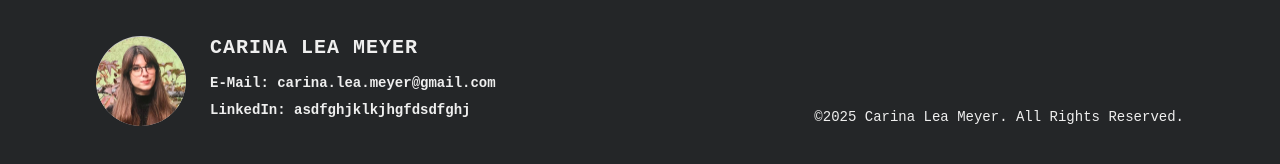
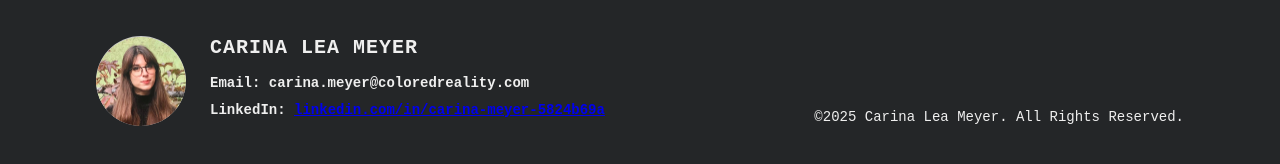
Before and after one commit to dLaMothe/ux-design-portfolio, a React (Create React App) app: page / in a window 1280 px wide. Shown: the part 6443-6607 px from the top of the page. Built offline with nearby package versions, Linux system fonts and the light colour scheme; a web font is replaced by a local one.

Commit message:
Update LinkedIn link and make it clickable

```diff
--- a/src/components/Footer.tsx
+++ b/src/components/Footer.tsx
@@ -25,8 +25,17 @@
             <div className="footer-contact-text">
               <div className="footer-name">CARINA LEA MEYER</div>
               <div className="footer-details">
-                <span>E-Mail: carina.lea.meyer@gmail.com</span>
-                <span>LinkedIn: asdfghjklkjhgfdsdfghj</span>
+                <span>Email: carina.meyer@coloredreality.com</span>
+                <span>
+                  LinkedIn:{" "}
+                  <a
+                    href="https://linkedin.com/in/carina-meyer-5824b69a"
+                    target="_blank"
+                    rel="noopener noreferrer"
+                  >
+                    linkedin.com/in/carina-meyer-5824b69a
+                  </a>
+                </span>
               </div>
             </div>
           </div>
```
